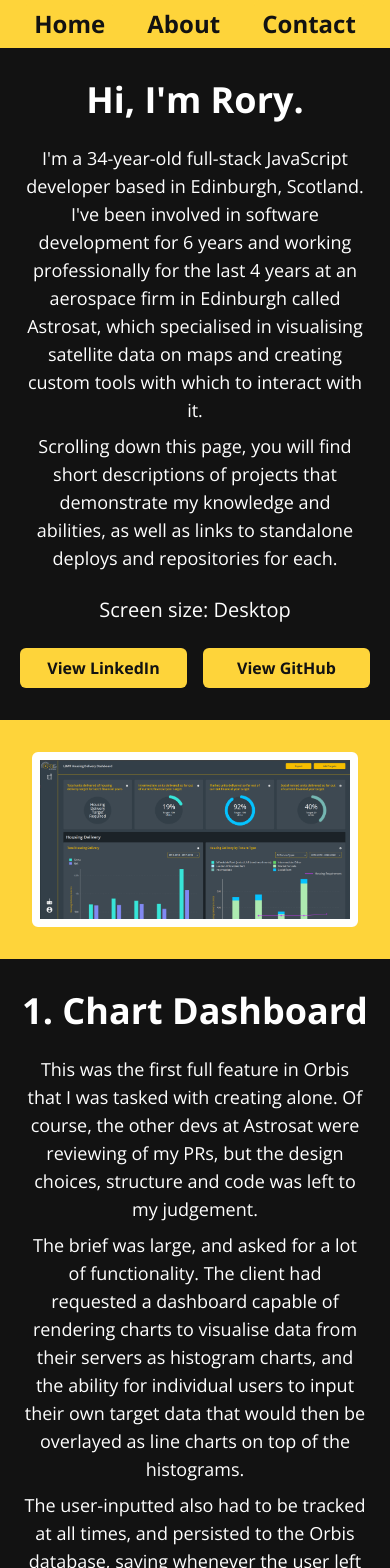
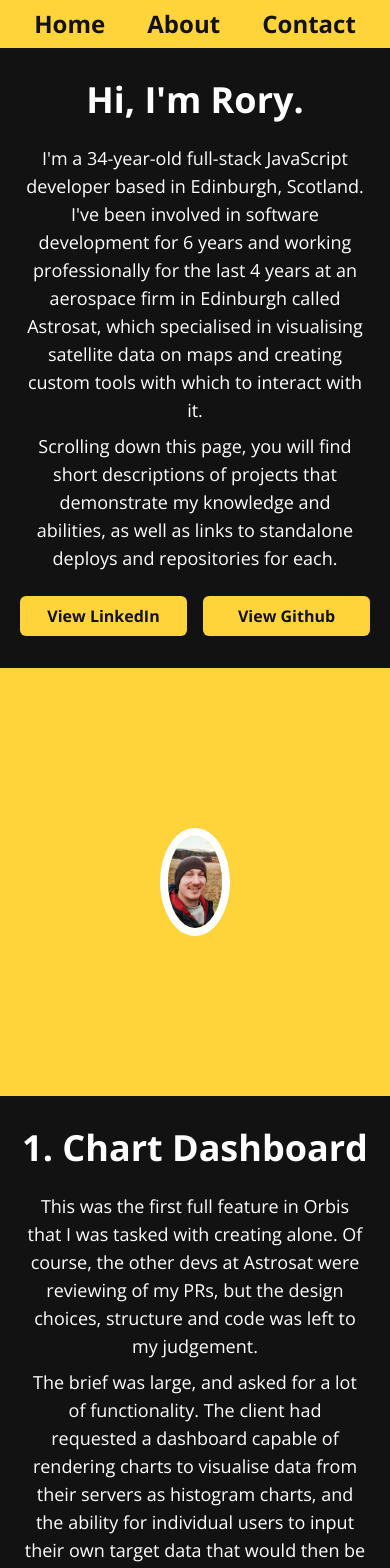
Before and after one commit to RoryMacGregor88/portfolio, a Next.js app: page / in a window 390 px wide. Shown: the top 1568 px of the page. Built offline with nearby package versions, Linux system fonts and the light colour scheme.

Commit message:
feat(frontend): Component composition for re-use, custom intro panel
Split up the main section elements into smaller components, so that
the intro panel could be composed to re-use some of them but not all.

```diff
--- a/src/components/project-display/project-display.component.tsx
+++ b/src/components/project-display/project-display.component.tsx
@@ -8,8 +8,6 @@ import { Button } from '~/components';
 import ChardDashboardImage from '~/images/chart-dashboard.png';
 import FaceImage from '~/images/face.jpg';
 
-// TODO: responsive stuff, proper theming
-
 type Project = {
   name: string;
   descriptions: string[];
@@ -19,24 +17,6 @@ type Project = {
 };
 
 const PROJECT_DATA: Project[] = [
-  {
-    name: `Hi, I'm Rory.`,
-    descriptions: [
-      `I'm a 34-year-old full-stack JavaScript developer based in Edinburgh, Scotland. I've been involved in software development for 6 years and working professionally for the last 4 years at an aerospace firm in Edinburgh called Astrosat, which specialised in visualising satellite data on maps and creating custom tools with which to interact with it.`,
-      'Scrolling down this page, you will find short descriptions of projects that demonstrate my knowledge and abilities, as well as links to standalone deploys and repositories for each.',
-    ],
-    src: ChardDashboardImage,
-    buttonMetadata: [
-      {
-        label: 'View LinkedIn',
-        href: 'www.linkedIn.com',
-      },
-      {
-        label: 'View GitHub',
-        href: 'www.github.com',
-      },
-    ],
-  },
   {
     name: '1. Chart Dashboard',
     descriptions: [
@@ -112,7 +92,7 @@ const PROJECT_DATA: Project[] = [
   {
     name: '5. This site!',
     descriptions: [
-      `Yes, this very portfolio app was created using Next.js 13, Typescript and Tailwind CSS.`,
+      `Yes, everything about this portfolio app was created manually using Next.js 13, Typescript and Tailwind CSS.`,
       `I'm relatively new to Tailwind, so I thought this would serve as an opportunity to try it out. It's fully responsive, so feel free to have a play around.`,
     ],
     responsive: true,
@@ -130,52 +110,139 @@ const PROJECT_DATA: Project[] = [
   },
 ];
 
-interface ListProps {
+const List = ({ children }: { children: ReactNode }) => <ul>{children}</ul>;
+
+interface SectionWrapperProps {
+  isEven: boolean;
   children: ReactNode;
 }
 
-const List = ({ children }: ListProps) => <ul>{children}</ul>;
+/** container comprising black text and yellow image sections */
+const SectionWrapper = ({ isEven, children }: SectionWrapperProps) => (
+  <li
+    className={`flex flex-col ${
+      isEven ? 'lg:flex-row' : 'lg:flex-row-reverse'
+    } justify-between align-middle lg:h-screen lg:pl-12`}
+  >
+    {children}
+  </li>
+);
 
-interface SectionProps {
+/** black panel with text and buttons */
+const ContentArea = ({ children }: { children: ReactNode }) => (
+  <div className='bg-black lg:w-1/2 flex flex-col justify-center text-center py-8 lg:py-0'>
+    {children}
+  </div>
+);
+
+const Title = ({ children }: { children: ReactNode }) => (
+  <h2 className='text-4xl lg:text-6xl font-bold'>{children}</h2>
+);
+
+/** paragraphs in between title and buttons */
+const DescriptionSection = ({ children }: { children: ReactNode }) => (
+  <div className='m-6 text-lg lg:text-2xl flex flex-col gap-2'>{children}</div>
+);
+
+const ButtonSection = ({ children }: { children: ReactNode }) => (
+  <div className='flex gap-4 mx-5 justify-between'>{children}</div>
+);
+
+/** yellow panel with images */
+const ImageArea = ({ children }: { children: ReactNode }) => (
+  <div className='bg-yellow lg:w-1/2 flex flex-col justify-center'>
+    {children}
+  </div>
+);
+
+/** first black/yellow panel that is unique from the others */
+const IntroSection = () => (
+  <SectionWrapper isEven={true}>
+    <ContentArea>
+      <Title>Hi, I&apos;m Rory.</Title>
+      <DescriptionSection>
+        <p>
+          I&apos;m a 34-year-old full-stack JavaScript developer based in
+          Edinburgh, Scotland. I&apos;ve been involved in software development
+          for 6 years and working professionally for the last 4 years at an
+          aerospace firm in Edinburgh called Astrosat, which specialised in
+          visualising satellite data on maps and creating custom tools with
+          which to interact with it.
+        </p>
+        <p>
+          Scrolling down this page, you will find short descriptions of projects
+          that demonstrate my knowledge and abilities, as well as links to
+          standalone deploys and repositories for each.
+        </p>
+      </DescriptionSection>
+
+      <ButtonSection>
+        <NextLink href={'www.google.com'} style={{ width: '100%' }}>
+          <Button label={'View LinkedIn'} className='lg:p-4' />
+        </NextLink>
+        <NextLink href={'www.google.com'} style={{ width: '100%' }}>
+          <Button label={'View Github'} className='lg:p-4' />
+        </NextLink>
+      </ButtonSection>
+    </ContentArea>
+
+    <ImageArea>
+      <div
+        style={{
+          border: '8px solid #fff',
+          borderRadius: '50%',
+          margin: '10rem',
+          overflow: 'hidden',
+          objectFit: 'contain',
+        }}
+      >
+        <NextImage
+          alt={`Rory MacGregor headshot`}
+          src={FaceImage}
+          style={{ objectFit: 'fill' }}
+          placeholder='blur'
+        />
+      </div>
+    </ImageArea>
+  </SectionWrapper>
+);
+
+interface ProjectSectionProps {
   project: Project;
   index: number;
 }
 
-const Section = ({
+const ProjectSection = ({
   project: { descriptions, responsive, src, name, buttonMetadata },
   index,
-}: SectionProps) => {
+}: ProjectSectionProps) => {
   const isEven = index % 2 === 0;
   return (
-    <li
-      className={`flex flex-col ${
-        isEven ? 'lg:flex-row' : 'lg:flex-row-reverse'
-      } justify-between align-middle lg:h-screen lg:pl-12`}
-    >
-      <div className='bg-black lg:w-1/2 flex flex-col justify-center text-center py-8 lg:py-0'>
-        <h2 className='text-4xl lg:text-6xl font-bold'>{name}</h2>
+    <SectionWrapper isEven={isEven}>
+      <ContentArea>
+        <Title>{name}</Title>
 
-        <div className='m-6 text-lg lg:text-2xl flex flex-col gap-2'>
+        <DescriptionSection>
           {descriptions.map((paragraph) => (
             <p key={paragraph}>{paragraph}</p>
           ))}
-        </div>
+        </DescriptionSection>
 
-        <div>
+        <>
           <h4 className='mb-6 text-xl lg:text-3xl'>
             Screen size: {responsive ? 'Responsive' : 'Desktop'}
           </h4>
-          <div className='flex gap-4 mx-5 justify-between'>
+          <ButtonSection>
             {buttonMetadata.map(({ label, href }) => (
               <NextLink key={label} href={href} style={{ width: '100%' }}>
-                <Button label={label} />
+                <Button label={label} className='lg:p-4' />
               </NextLink>
             ))}
-          </div>
-        </div>
-      </div>
+          </ButtonSection>
+        </>
+      </ContentArea>
 
-      <div className='bg-yellow lg:w-1/2 flex flex-col justify-center'>
+      <ImageArea>
         <div className='border-8 border-solid border-white rounded-md overflow-hidden mx-8 lg:mx-16 my-8 lg:my-0'>
           <NextImage
             alt={name}
@@ -184,15 +251,16 @@ const Section = ({
             placeholder='blur'
           />
         </div>
-      </div>
-    </li>
+      </ImageArea>
+    </SectionWrapper>
   );
 };
 
 const ProjectDisplay = () => (
   <List>
+    <IntroSection />
     {PROJECT_DATA.map((project, i) => (
-      <Section key={project.name} index={i} project={project} />
+      <ProjectSection key={project.name} index={i + 1} project={project} />
     ))}
   </List>
 );
```
